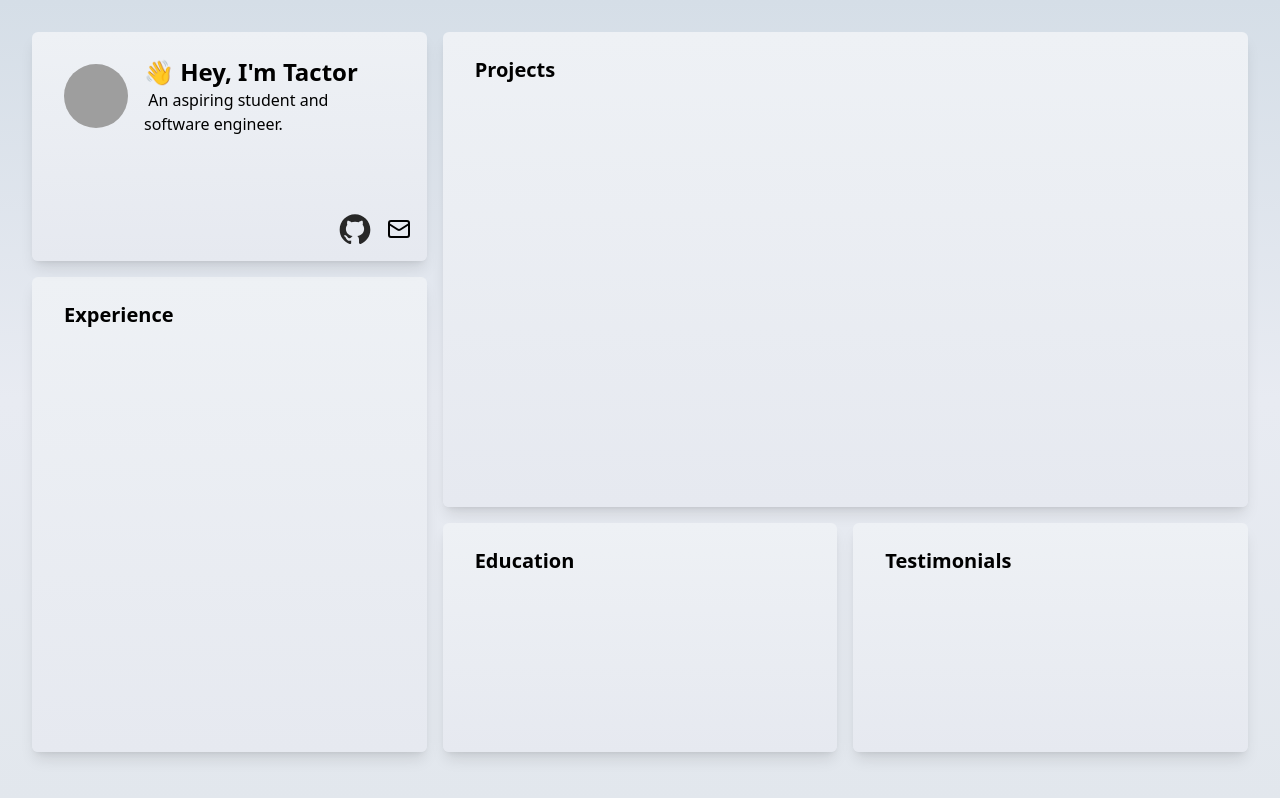
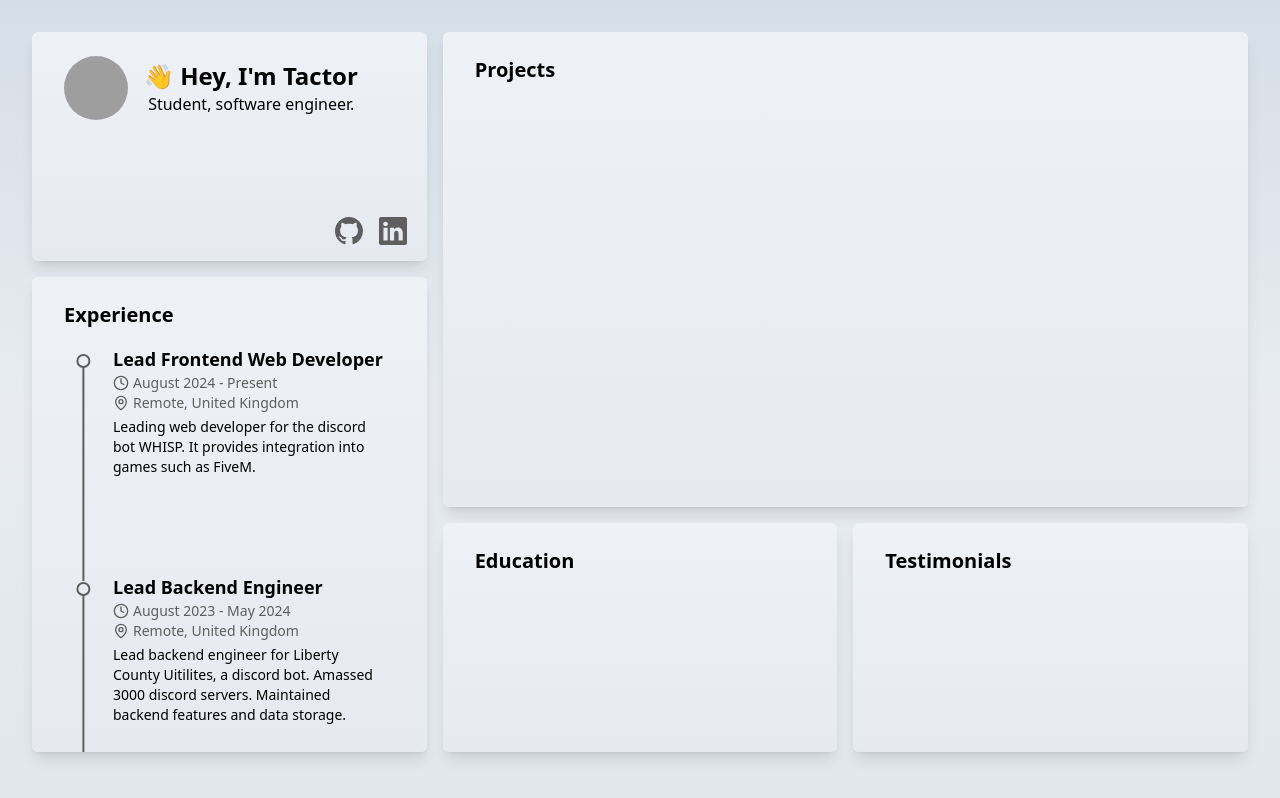
Before and after one commit to tactordev/tactor, a Next.js app: page / in a window 1280 px wide. Built offline with nearby package versions, Linux system fonts and the light colour scheme; grey boxes are pictures that could not be loaded.

Commit message:
Experience tab

```diff
--- a/app/page.tsx
+++ b/app/page.tsx
@@ -1,14 +1,63 @@
-import Image from "next/image";
+import {
+  MapPin,
+  Clock
+} from "lucide-react"
+
+
 
 // avatar: https://i.ibb.co/SXNKT7SY/image.png
 // avatar decoration: https://cdn.discordapp.com/media/v1/collectibles-shop/1343751617345749012/animated
 
 function Section({ children, className }: { children: React.ReactNode; className?: string }) {
   return (
-    <div className={`flex flex-col w-full h-full section px-8 py-6 rounded-md shadow-lg ${className || ''}`}>
+    <div className={`flex flex-col w-full h-full section px-8 py-6 rounded-md shadow-lg ${className || ''} overflow-y-auto`}>
       {children}
     </div>
   )
+}
+
+function ExperienceTree(
+  { children }: { children: React.ReactNode }
+) {
+  return (
+    <div className="flex flex-col justify-center items-start w-full py-4 px-2">
+      {
+        Object.entries(experienceTree).map(([key, value]) => (
+          <div key={key} className="flex flex-row items-start">
+            <div className="flex flex-row items-center h-full justify-center first:mt-2">
+                <svg height="50" width="25" xmlns="http://www.w3.org/2000/svg" className="flex h-full ">
+                  <circle cx="11.4" cy="8" r="6" stroke="#5E5E5E" strokeWidth="2" fill="none" />
+                  <line x1="11.4" y1="14" x2="11.4" y2="300000" stroke="#5E5E5E" strokeWidth="2" />
+                </svg>
+            </div>
+            <div className="flex flex-col items-start w-full justify-center ml-4 pb-24">
+              <h1 className="text-lg font-semibold">{value.title}</h1>
+              <h2 className="text-sm text-[#5E5E5E] flex items-center justify-center"><Clock className="w-4 h-4 inline mr-1" /> {value.duration}</h2>
+              <h2 className="text-sm text-[#5E5E5E] flex items-center justify-center"><MapPin className="w-4 h-4 inline mr-1" /> {value.location}</h2>
+              <p className="text-sm mt-1">{value.description}</p>
+            </div>
+          </div>
+        ))
+      }
+    </div>
+  )
+}
+
+const experienceTree = {
+  "WHISP": {
+    title: "Lead Frontend Web Developer",
+    duration: "August 2024 - Present",
+    location: "Remote, United Kingdom",
+    description: "Leading web developer for the discord bot WHISP. It provides integration into games such as FiveM.",
+    technologies: ["Typescript", "Next.js", "Tailwind CSS"]
+  },
+  "LCU": {
+    title: "Lead Backend Engineer",
+    duration: "August 2023 - May 2024",
+    location: "Remote, United Kingdom",
+    description: "Lead backend engineer for Liberty County Uitilites, a discord bot. Amassed 3000 discord servers. Maintained backend features and data storage.",
+    technologies: ["Python", "MongoDB", "Sentry"]
+  }
 }
 export default function Home() {
   return (
@@ -18,25 +67,30 @@ export default function Home() {
           <img src="https://i.ibb.co/SXNKT7SY/image.png" alt="avatar" className="rounded-full w-16 h-16" />
           <div>
             <h1 className="text-2xl font-semibold">👋 Hey, I&apos;m <span className="font-bold">Tactor</span></h1>
-            <h2>&nbsp;An aspiring student and software engineer.</h2>
+            <h2>&nbsp;Student, software engineer.</h2>
           </div>
-          <div className="absolute bottom-4 right-4 flex flex-row gap-4 items-center">
-            <a href="https://github.com/tactordev" target="_blank" rel="noopener noreferrer" >
-              <svg height="32" aria-hidden="true" data-component="Octicon" viewBox="0 0 24 24" version="1.1" width="32" data-view-component="true" className="octicon octicon-mark-github fill-[#272727]">
-                  <path d="M10.226 17.284c-2.965-.36-5.054-2.493-5.054-5.256 0-1.123.404-2.336 1.078-3.144-.292-.741-.247-2.314.09-2.965.898-.112 2.111.36 2.83 1.01.853-.269 1.752-.404 2.853-.404 1.1 0 1.999.135 2.807.382.696-.629 1.932-1.1 2.83-.988.315.606.36 2.179.067 2.942.72.854 1.101 2 1.101 3.167 0 2.763-2.089 4.852-5.098 5.234.763.494 1.28 1.572 1.28 2.807v2.336c0 .674.561 1.056 1.235.786 4.066-1.55 7.255-5.615 7.255-10.646C23.5 6.188 18.334 1 11.978 1 5.62 1 .5 6.188.5 12.545c0 4.986 3.167 9.12 7.435 10.669.606.225 1.19-.18 1.19-.786V20.63a2.9 2.9 0 0 1-1.078.224c-1.483 0-2.359-.808-2.987-2.313-.247-.607-.517-.966-1.034-1.033-.27-.023-.359-.135-.359-.27 0-.27.45-.471.898-.471.652 0 1.213.404 1.797 1.235.45.651.921.943 1.483.943.561 0 .92-.202 1.437-.719.382-.381.674-.718.944-.943"></path>
+          <div className="absolute bottom-4 right-4 flex flex-row gap-4 items-center mr-1">
+            <a href="https://github.com/tactordev/">
+              <svg xmlns="http://www.w3.org/2000/svg" width="28" height="28" fill="currentColor" className="bi bi-github text-[#5E5E5E] hover:text-black" viewBox="0 0 16 16">
+                <path d="M8 0C3.58 0 0 3.58 0 8c0 3.54 2.29 6.53 5.47 7.59.4.07.55-.17.55-.38 0-.19-.01-.82-.01-1.49-2.01.37-2.53-.49-2.69-.94-.09-.23-.48-.94-.82-1.13-.28-.15-.68-.52-.01-.53.63-.01 1.08.58 1.23.82.72 1.21 1.87.87 2.33.66.07-.52.28-.87.51-1.07-1.78-.2-3.64-.89-3.64-3.95 0-.87.31-1.59.82-2.15-.08-.2-.36-1.02.08-2.12 0 0 .67-.21 2.2.82.64-.18 1.32-.27 2-.27s1.36.09 2 .27c1.53-1.04 2.2-.82 2.2-.82.44 1.1.16 1.92.08 2.12.51.56.82 1.27.82 2.15 0 3.07-1.87 3.75-3.65 3.95.29.25.54.73.54 1.48 0 1.07-.01 1.93-.01 2.2 0 .21.15.46.55.38A8.01 8.01 0 0 0 16 8c0-4.42-3.58-8-8-8"/>
               </svg>
             </a>
-            <a href="mailto:tactor@proton.me" target="_blank" rel="noopener noreferrer" >
-              <svg xmlns="http://www.w3.org/2000/svg" width="24" height="24" viewBox="0 0 24 24" fill="none" stroke="currentColor" strokeWidth="2" strokeLinecap="round" strokeLinejoin="round" className="lucide lucide-mail-icon lucide-mail"><path d="m22 7-8.991 5.727a2 2 0 0 1-2.009 0L2 7"/><rect x="2" y="4" width="20" height="16" rx="2"/></svg>
+            <a href="https://www.linkedin.com/in/talha-a-4207972bb/">
+              <svg xmlns="http://www.w3.org/2000/svg" width="28" height="28" fill="currentColor" className="bi bi-linkedin text-[#5E5E5E] hover:text-black" viewBox="0 0 16 16">
+                <path d="M0 1.146C0 .513.526 0 1.175 0h13.65C15.474 0 16 .513 16 1.146v13.708c0 .633-.526 1.146-1.175 1.146H1.175C.526 16 0 15.487 0 14.854zm4.943 12.248V6.169H2.542v7.225zm-1.2-8.212c.837 0 1.358-.554 1.358-1.248-.015-.709-.52-1.248-1.342-1.248S2.4 3.226 2.4 3.934c0 .694.521 1.248 1.327 1.248zm4.908 8.212V9.359c0-.216.016-.432.08-.586.173-.431.568-.878 1.232-.878.869 0 1.216.662 1.216 1.634v3.865h2.401V9.25c0-2.22-1.184-3.252-2.764-3.252-1.274 0-1.845.7-2.165 1.193v.025h-.016l.016-.025V6.169h-2.4c.03.678 0 7.225 0 7.225z"/>
+              </svg>
             </a>
           </div>
         </div>
       </Section>
       <Section className="col-span-4 row-span-4">
-        <h1 className="text-xl font-bold">Projects</h1>
+        <h1 className="text-xl font-bold tex-[#ccc]">Projects</h1>
       </Section>
       <Section className="col-span-2 row-span-4">
         <h1 className="text-xl font-bold">Experience</h1>
+        <ExperienceTree >
+          <p>Hey</p>
+        </ExperienceTree>
       </Section>
       <Section className="col-span-2 row-span-2">
         <h1 className="text-xl font-bold">Education</h1>
```
